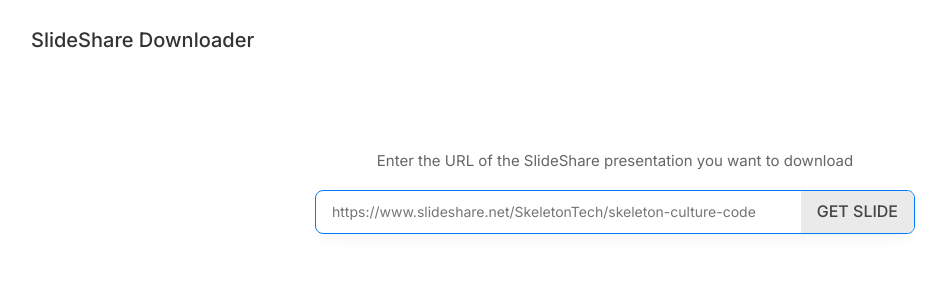
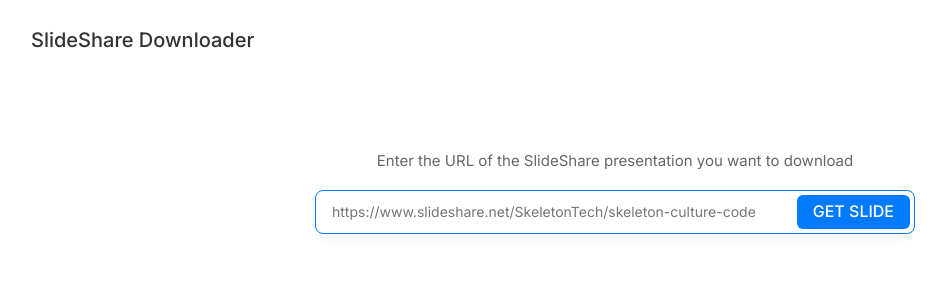
Before and after one commit to sirridemirtas/slideshare-downloader, a Next.js app: page / in a window 1280 px wide. Shown: the top 300 px of the page, without its empty margins (25-971 px from the left). Built offline with nearby package versions, Linux system fonts and the light colour scheme.

Commit message:
minor UI refinements

```diff
--- a/app/components/UrlBox/UrlBox.jsx
+++ b/app/components/UrlBox/UrlBox.jsx
@@ -54,6 +54,7 @@
           type="text"
           placeholder="https://www.slideshare.net/SkeletonTech/skeleton-culture-code"
           autoFocus={true}
+          onClick={(e) => e.target.select()}
         />
         <button className={styles.button}>Get Slide</button>
       </form>
--- a/app/components/UrlBox/UrlBox.module.css
+++ b/app/components/UrlBox/UrlBox.module.css
@@ -53,11 +53,18 @@
             cursor: pointer;
             text-transform: uppercase;
             padding: 0 16px;
+            border-radius: 6px;
+            margin: 4px;
         }
     }
 
     .inputs:focus-within {
         border-color: #007bff;
+
+        .button {
+            background-color: #007bff;
+            color: #fff;
+        }
     }
 
     label.error {
```
